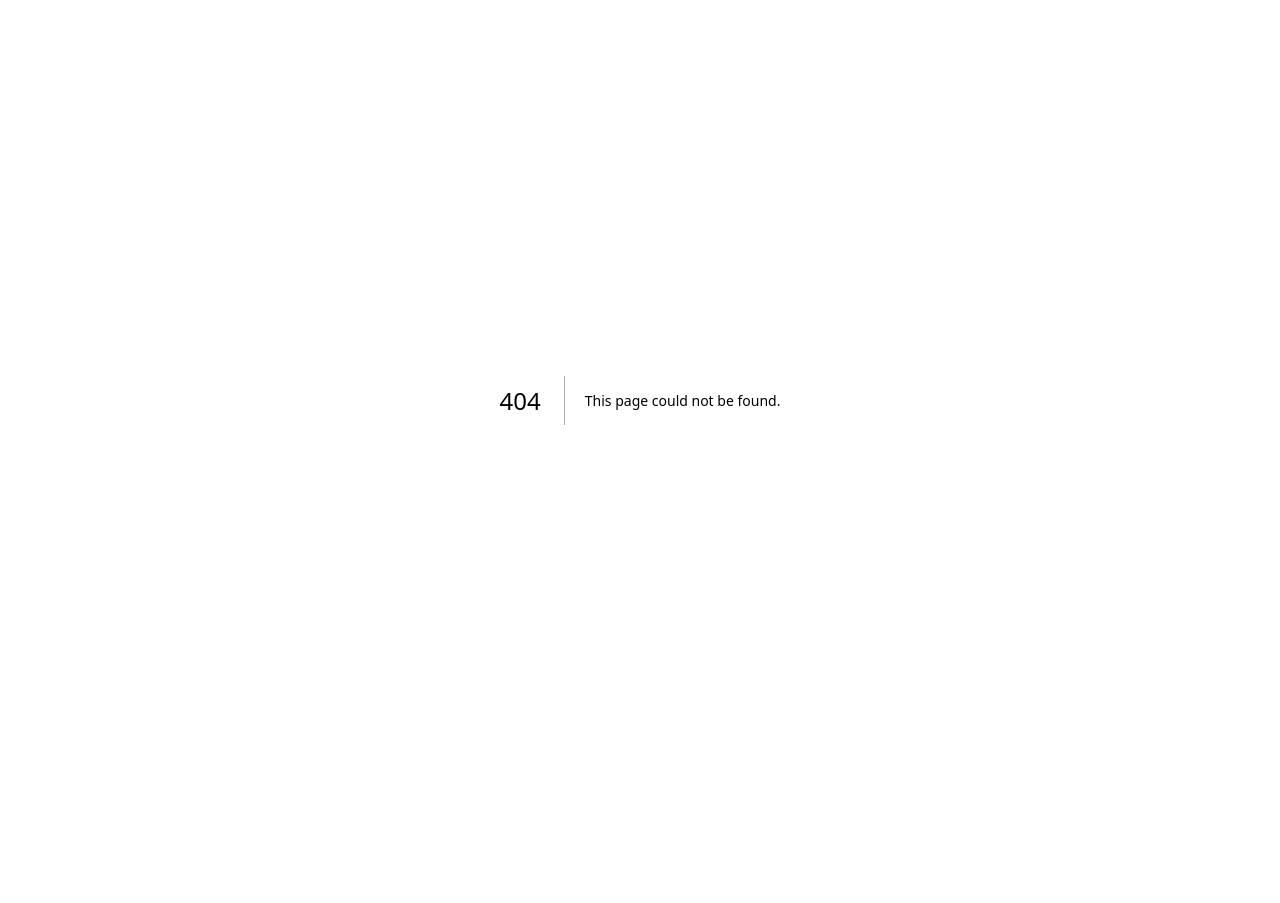
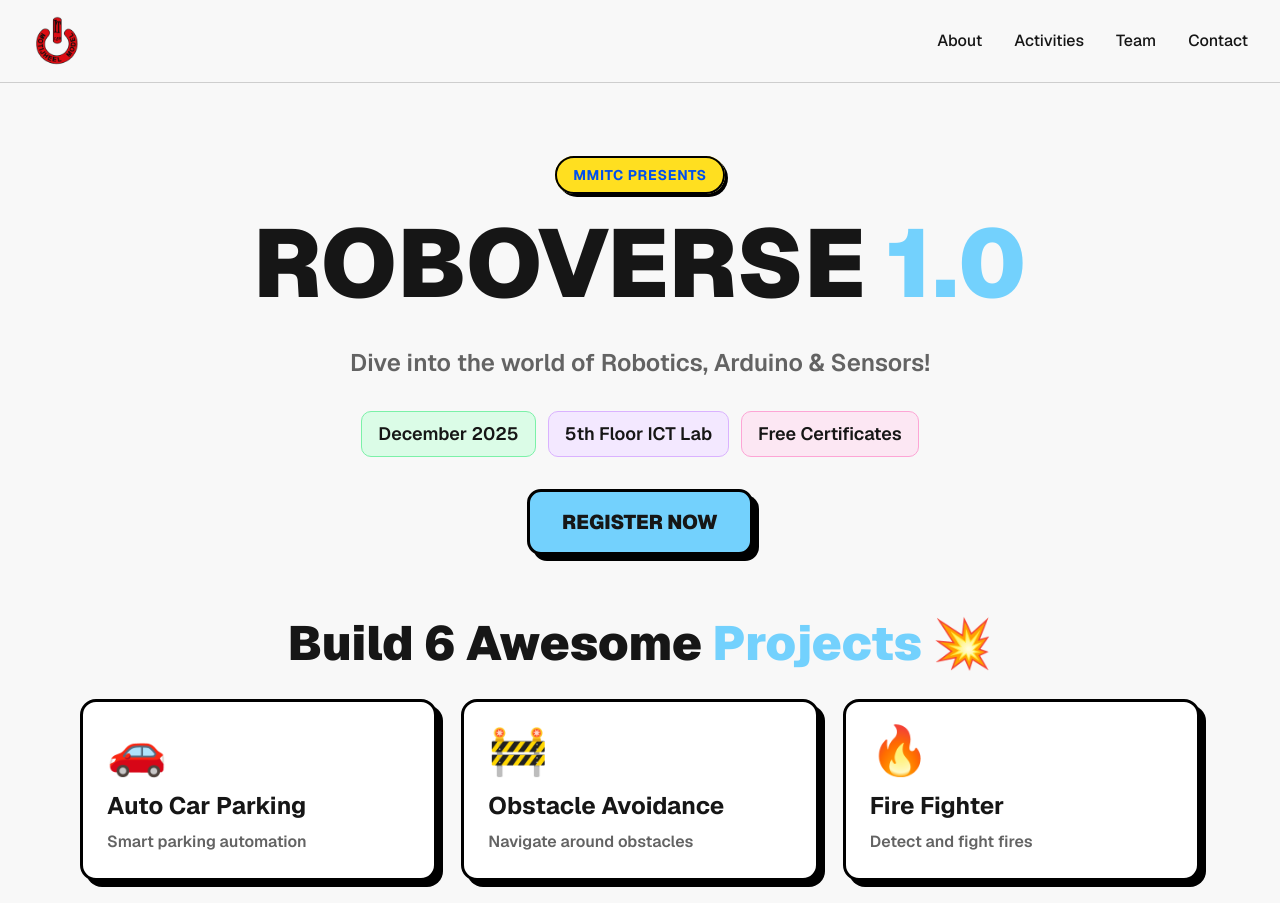
Before and after one commit to shafisma/it-club-website, a Next.js app: page /events in a window 1280 px wide. Before the commit this address had no page. Shown: the top 903 px of the page. Before the commit the page ends 800 px from the top, so only its background shows below. Built offline with nearby package versions, Linux system fonts and the light colour scheme.

Commit message:
Add roboverse event.

```diff
--- /dev/null
+++ b/app/events/page.tsx
@@ -0,0 +1,172 @@
+import Header from "@/components/header";
+
+export default function EventsPage() {
+  const projects = [
+    { icon: "🚗", name: "Auto Car Parking", desc: "Smart parking automation" },
+    { icon: "🚧", name: "Obstacle Avoidance", desc: "Navigate around obstacles" },
+    { icon: "🔥", name: "Fire Fighter", desc: "Detect and fight fires" },
+    { icon: "⚽", name: "Soccer Bot", desc: "Play robot soccer" },
+    { icon: "⬛", name: "Line Follower", desc: "Follow lines autonomously" },
+    { icon: "⚖️", name: "Digital Scale", desc: "Measure weight digitally" }
+  ];
+
+  return (
+    <div className="min-h-screen bg-background">
+      <Header />
+      {/* Hero Section */}
+      <div className="bg-[url('download (1).png')]">
+      <div className="max-w-6xl mx-auto px-4 text-center mb-16 pt-20">
+        <div className="mb-4">
+          <span className="text-sm font-bold text-accent uppercase tracking-wider px-4 py-2 rounded-full border-2 border-black bg-yellow-300 shadow-[3px_3px_0px_0px_black]">
+            MMITC Presents
+          </span>
+        </div>
+
+        <h1 className="text-6xl md:text-8xl font-black mb-6 text-foreground leading-tight">
+          ROBOVERSE <span className="text-[#73d1fd]">1.0</span>
+        </h1>
+
+        <p className="text-xl md:text-2xl text-muted-foreground mb-8 max-w-3xl mx-auto font-semibold">
+          Dive into the world of Robotics, Arduino & Sensors!
+        </p>
+
+        <div className="flex flex-wrap justify-center gap-3 mb-8 text-lg">
+          <span className="px-4 py-2 rounded-lg bg-green-100 border border-green-300 font-semibold">
+            December 2025
+          </span>
+          <span className="px-4 py-2 rounded-lg bg-purple-100 border border-purple-300 font-semibold">
+            5th Floor ICT Lab
+          </span>
+          <span className="px-4 py-2 rounded-lg bg-pink-100 border border-pink-300 font-semibold">
+            Free Certificates
+          </span>
+        </div>
+
+        <a
+          href="https://forms.gle/ViBzt5nMncQUBoME7"
+          target="_blank"
+          rel="noopener noreferrer"
+          className="inline-block px-8 py-4 text-xl font-black rounded-xl border-3 border-black bg-[#73d1fd] shadow-[6px_6px_0px_0px_black] hover:translate-x-1 hover:translate-y-1 hover:shadow-none transition-all"
+        >
+          REGISTER NOW
+        </a>
+      </div>
+      </div>
+
+      {/* Projects Section */}
+      <div className="max-w-6xl mx-auto px-4 mb-16">
+        <h2 className="text-4xl md:text-5xl font-black mb-8 text-center">
+          Build 6 Awesome <span className="text-[#73d1fd]">Projects</span> 💥
+        </h2>
+
+        <div className="grid grid-cols-1 md:grid-cols-2 lg:grid-cols-3 gap-6">
+          {projects.map((project, index) => (
+            <div
+              key={index}
+              className="p-6 rounded-2xl border-3 border-black bg-white shadow-[6px_6px_0px_0px_black] hover:translate-x-1 hover:translate-y-1 hover:shadow-none transition-all"
+            >
+              <div className="text-5xl mb-4">{project.icon}</div>
+              <h3 className="text-2xl font-bold mb-2">{project.name}</h3>
+              <p className="text-muted-foreground font-semibold">{project.desc}</p>
+            </div>
+          ))}
+        </div>
+      </div>
+
+      {/* Rewards Section */}
+      <div className="max-w-6xl mx-auto px-4 mb-16">
+        <h2 className="text-4xl md:text-5xl font-black mb-8 text-center">
+          Rewards & <span className="text-[#73d1fd]">Recognition</span> 🏆
+        </h2>
+
+        <div className="grid grid-cols-1 md:grid-cols-2 gap-6">
+          <div className="p-8 rounded-2xl border-3 border-black bg-yellow-200 shadow-[6px_6px_0px_0px_black]">
+            <div className="text-5xl mb-4">🎓</div>
+            <h3 className="text-2xl font-bold mb-2">Participation Certificates</h3>
+            <p className="text-lg font-semibold">All participants receive certificates of completion!</p>
+          </div>
+
+          <div className="p-8 rounded-2xl border-3 border-black bg-orange-200 shadow-[6px_6px_0px_0px_black]">
+            <div className="text-5xl mb-4">🏆</div>
+            <h3 className="text-2xl font-bold mb-2">Achievement Awards</h3>
+            <p className="text-lg font-semibold">Top 3 quiz winners earn special Achievement Awards!</p>
+          </div>
+        </div>
+      </div>
+
+      {/* What You'll Learn Section */}
+      <div className="max-w-6xl mx-auto px-4 mb-16">
+        <h2 className="text-4xl md:text-5xl font-black mb-8 text-center">
+          What You'll <span className="text-[#73d1fd]">Learn</span> 💻
+        </h2>
+
+        <div className="grid grid-cols-1 md:grid-cols-3 gap-6">
+          <div className="p-6 rounded-2xl border-3 border-black bg-blue-200 shadow-[6px_6px_0px_0px_black] text-center">
+            <div className="text-4xl mb-3">🤖</div>
+            <h3 className="text-xl font-bold mb-2">Robotics Fundamentals</h3>
+            <p className="font-semibold text-muted-foreground">Master the basics of robotics and automation</p>
+          </div>
+
+          <div className="p-6 rounded-2xl border-3 border-black bg-green-200 shadow-[6px_6px_0px_0px_black] text-center">
+            <div className="text-4xl mb-3">⚡</div>
+            <h3 className="text-xl font-bold mb-2">Arduino Programming</h3>
+            <p className="font-semibold text-muted-foreground">Code microcontrollers like a pro</p>
+          </div>
+
+          <div className="p-6 rounded-2xl border-3 border-black bg-purple-200 shadow-[6px_6px_0px_0px_black] text-center">
+            <div className="text-4xl mb-3">📡</div>
+            <h3 className="text-xl font-bold mb-2">Sensor Integration</h3>
+            <p className="font-semibold text-muted-foreground">Work with various sensors and components</p>
+          </div>
+        </div>
+      </div>
+
+      {/* Event Details */}
+      <div className="max-w-6xl mx-auto px-4 mb-16">
+        <div className="p-8 rounded-2xl border-3 border-black bg-gradient-to-br from-pink-200 to-purple-200 shadow-[8px_8px_0px_0px_black]">
+          <h2 className="text-4xl md:text-5xl font-black mb-6 text-center">
+            Event <span className="text-[#73d1fd]">Details</span> 📋
+          </h2>
+
+          <div className="grid grid-cols-1 md:grid-cols-2 gap-6 text-lg font-bold">
+            <div className="flex items-center gap-3">
+              <span className="text-3xl">📍</span>
+              <div>
+                <div className="font-black">Venue:</div>
+                <div>ICT Lab, 5th Floor</div>
+                <div>Motijheel Model School & College</div>
+              </div>
+            </div>
+
+            <div className="flex items-center gap-3">
+              <span className="text-3xl">📅</span>
+              <div>
+                <div className="font-black">Date:</div>
+                <div>Coming Soon - December 2025</div>
+                <div className="text-sm text-muted-foreground">Stay tuned for the exact date!</div>
+              </div>
+            </div>
+
+            <div className="flex items-center gap-3">
+              <span className="text-3xl">💰</span>
+              <div>
+                <div className="font-black">Registration:</div>
+                <div>Open Now!</div>
+                <div className="text-sm text-muted-foreground">Limited seats available</div>
+              </div>
+            </div>
+
+            <div className="flex items-center gap-3">
+              <span className="text-3xl">👥</span>
+              <div>
+                <div className="font-black">Who Can Join:</div>
+                <div>Students of all levels</div>
+                <div className="text-sm text-muted-foreground">No prior experience needed!</div>
+              </div>
+            </div>
+          </div>
+        </div>
+      </div>
+    </div>
+  );
+}
--- a/components/hero.tsx
+++ b/components/hero.tsx
@@ -2,10 +2,11 @@ export default function Hero() {
   return (
     <section className="min-h-screen flex items-center justify-center">
       <div className="max-w-4xl mx-auto px-4 text-center">
-        <div className="mb-6">
-          <span className="text-sm font-semibold text-accent uppercase tracking-wide">
-            Motijheel Model IT Club
-          </span>
+        <div className="mb-10">
+          <a href="https://forms.gle/ViBzt5nMncQUBoME7" target="_blank" rel="noopener noreferrer">
+          <span className="text-sm font-bold text-accent uppercase tracking-wider px-4 py-2 rounded-full border-2 border-black bg-yellow-300 shadow-[3px_3px_0px_0px_black]">
+             Join us at RoboVerse!
+          </span></a>
         </div>
 
         <h1 className="text-5xl md:text-6xl font-bold mb-6 text-foreground leading-tight">
```
Also changed, not shown: public/download (1).png (added).
